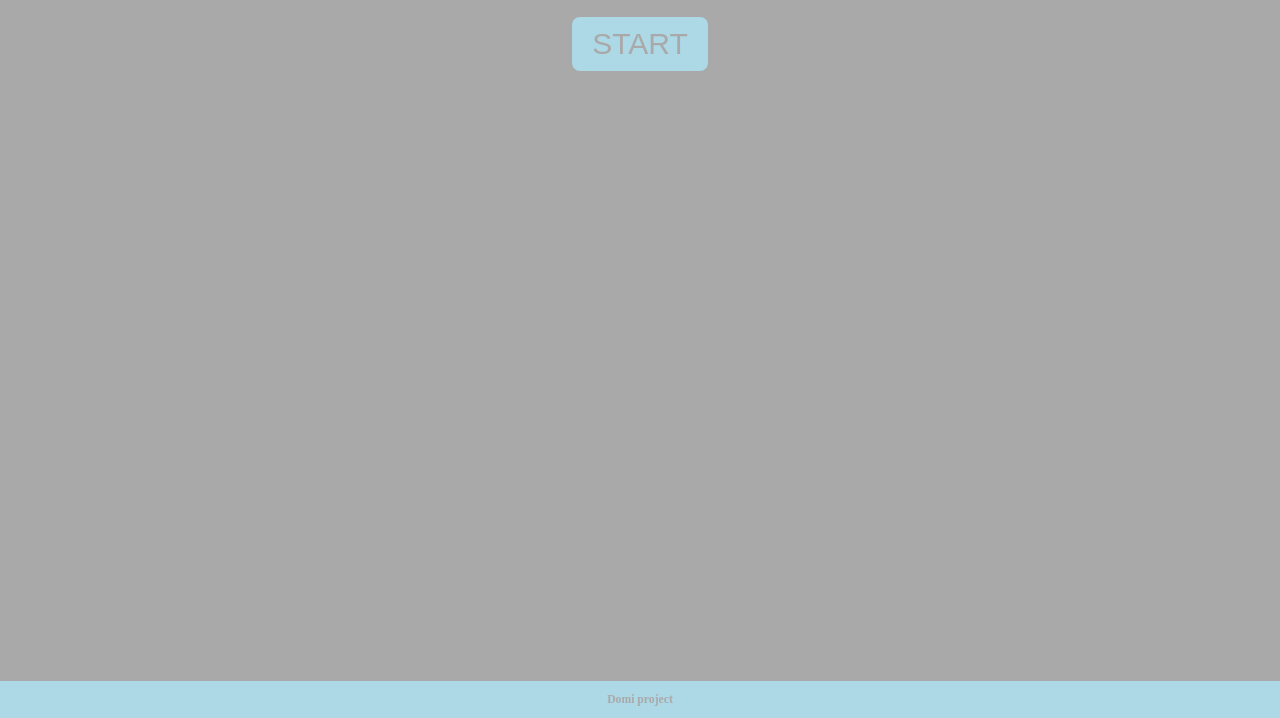
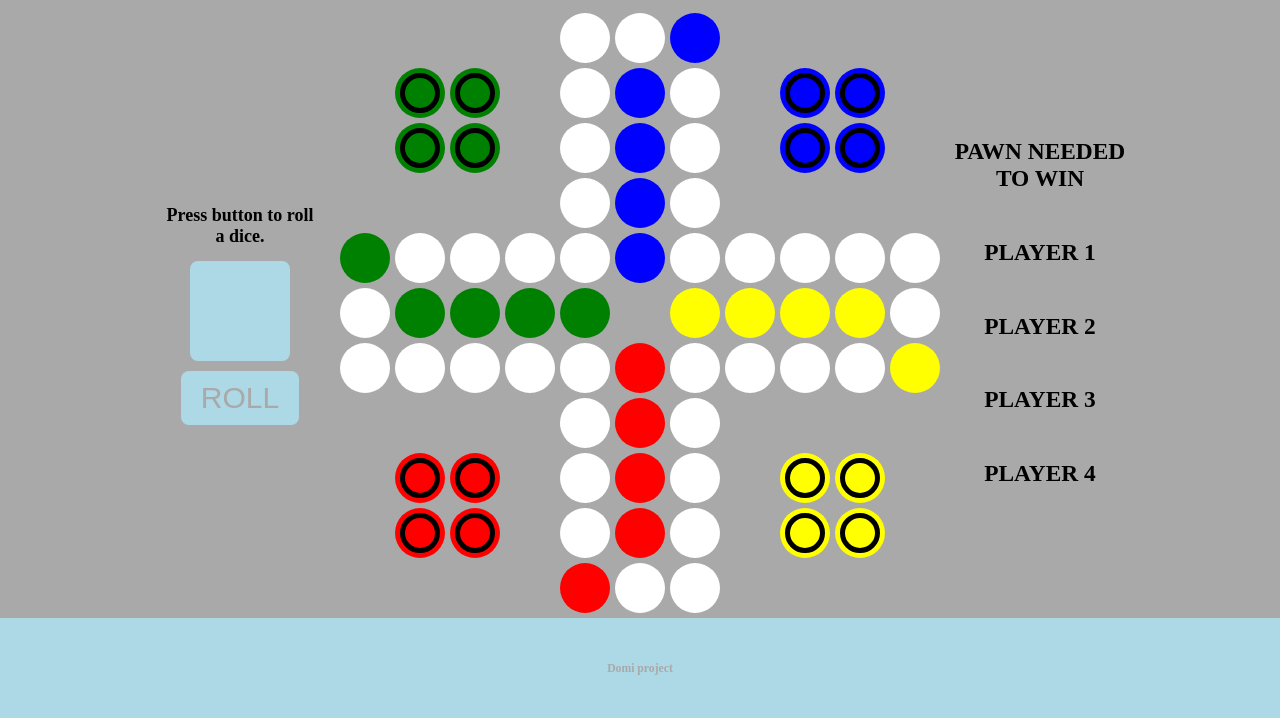
Before and after one commit to moonprincessdomi/ludo_js, a plain HTML site: page index.html in a window 1280 px wide. Both pictures are taken after a click on the button "NEW GAME". Shown: the part 82-800 px from the top of the page. Drawn offline with Linux system fonts and the light colour scheme; a web font is replaced by a local one.

Commit message:
Deleted start button; Added pawns on board with new game button click

```diff
--- a/index.html
+++ b/index.html
@@ -10,13 +10,10 @@
         <section class = "content">
             <nav>
                 <h1>Ludo</h1>
-                <button>new game</button>
+                <button id="newgame">new game</button>
                 <button>resume game</button>
                 <button>score</button>
             </nav>
-            <section class="start" id="start">
-                <button>start</button>
-            </section>
             <main>
                 <section class="diceroll" id="diceroll">
                     <h2>Press button to roll a dice.</h2>
@@ -26,23 +23,23 @@
                 <div id="loader"></div>
                 <section class="gameboard" id="gameboard">
                     <div class= "field" id="field1"></div><div class= "field" id="field2"></div><div class= "bluefield" id="field3"></div>
-                    <div class= "field" id="field40"></div><div class= "bluefield" id="fieldb1"></div><div class= "field" id="field4"></div>
-                    <div class= "field" id="field39"></div><div class= "bluefield" id="fieldb2"></div><div class= "field" id="field5"></div>
-                    <div class= "field" id="field38"></div><div class= "bluefield" id="fieldb3"></div><div class= "field" id="field6"></div>
+                    <div class= "field" id="field40"></div><div class= "bluefield" id="fieldblue1"></div><div class= "field" id="field4"></div>
+                    <div class= "field" id="field39"></div><div class= "bluefield" id="fieldblue2"></div><div class= "field" id="field5"></div>
+                    <div class= "field" id="field38"></div><div class= "bluefield" id="fieldblue3"></div><div class= "field" id="field6"></div>
 
-                    <div class= "greenfield" id="field33"></div><div class= "field" id="field34"></div><div class= "field" id="field35"></div><div class= "field" id="field36"></div><div class= "field" id="field37"></div><div class= "bluefield" id="fieldb4"></div></div><div class= "field" id="field7"></div><div class= "field" id="field8"></div><div class= "field" id="field9"></div><div class= "field" id="field10"></div><div class= "field" id="field11"></div>
-                    <div class= "field" id="field32"></div><div class= "greenfield" id="fieldg1"></div><div class= "greenfield" id="fieldg2"></div><div class= "greenfield" id="fieldg3"></div><div class= "greenfield" id="fieldg4"></div><div class= "yellowfield" id="fieldy4"></div><div class= "yellowfield" id="fieldy3"></div><div class= "yellowfield" id="fieldy2"></div><div class= "yellowfield" id="fieldy1"></div><div class= "field" id="field12"></div>
-                    <div class= "field" id="field31"></div><div class= "field" id="field30"></div><div class= "field" id="field29"></div><div class= "field" id="field28"></div><div class= "field" id="field27"></div><div class= "redfield" id="fieldr4"></div><div class= "field" id="field17"></div><div class= "field" id="field16"></div><div class= "field" id="field15"></div><div class= "field" id="field14"></div><div class= "yellowfield" id="field13"></div>
+                    <div class= "greenfield" id="field33"></div><div class= "field" id="field34"></div><div class= "field" id="field35"></div><div class= "field" id="field36"></div><div class= "field" id="field37"></div><div class= "bluefield" id="fieldblue4"></div></div><div class= "field" id="field7"></div><div class= "field" id="field8"></div><div class= "field" id="field9"></div><div class= "field" id="field10"></div><div class= "field" id="field11"></div>
+                    <div class= "field" id="field32"></div><div class= "greenfield" id="fieldgreen1"></div><div class= "greenfield" id="fieldgreen2"></div><div class= "greenfield" id="fieldgreen3"></div><div class= "greenfield" id="fieldgreen4"></div><div class= "yellowfield" id="fieldyellow4"></div><div class= "yellowfield" id="fieldyellow3"></div><div class= "yellowfield" id="fieldyellow2"></div><div class= "yellowfield" id="fieldyellow1"></div><div class= "field" id="field12"></div>
+                    <div class= "field" id="field31"></div><div class= "field" id="field30"></div><div class= "field" id="field29"></div><div class= "field" id="field28"></div><div class= "field" id="field27"></div><div class= "redfield" id="fieldred4"></div><div class= "field" id="field17"></div><div class= "field" id="field16"></div><div class= "field" id="field15"></div><div class= "field" id="field14"></div><div class= "yellowfield" id="field13"></div>
 
-                    <div class= "field" id="field26"></div><div class= "redfield" id="fieldr3"></div><div class= "field" id="field18"></div>
-                    <div class= "field" id="field25"></div><div class= "redfield" id="fieldr2"></div><div class= "field" id="field19"></div>
-                    <div class= "field" id="field24"></div><div class= "redfield" id="fieldr1"></div><div class= "field" id="field20"></div>
+                    <div class= "field" id="field26"></div><div class= "redfield" id="fieldred3"></div><div class= "field" id="field18"></div>
+                    <div class= "field" id="field25"></div><div class= "redfield" id="fieldred2"></div><div class= "field" id="field19"></div>
+                    <div class= "field" id="field24"></div><div class= "redfield" id="fieldred1"></div><div class= "field" id="field20"></div>
                     <div class= "redfield" id="field23"></div><div class= "field" id="field22"></div><div class= "field" id="field21"></div>
 
-                    <div class= "redfield" id="pawnr1"></div><div class= "redfield" id="pawnr2"></div><div class= "redfield" id="pawnr3"></div><div class= "redfield" id="pawnr4"></div>
-                    <div class= "yellowfield" id="pawny1"></div><div class= "yellowfield" id="pawny2"></div><div class= "yellowfield" id="pawny3"></div><div class= "yellowfield" id="pawny4"></div>
-                    <div class= "bluefield" id="pawnb1"></div><div class= "bluefield" id="pawnb2"></div><div class= "bluefield" id="pawnb3"></div><div class= "bluefield" id="pawnb4"></div>
-                    <div class= "greenfield" id="pawng1"></div><div class= "greenfield" id="pawng2"></div><div class= "greenfield" id="pawng3"></div><div class= "greenfield" id="pawng4"></div>
+                    <div class= "redfield" id="pawnred1"></div><div class= "redfield" id="pawnred2"></div><div class= "redfield" id="pawnred3"></div><div class= "redfield" id="pawnred4"></div>
+                    <div class= "yellowfield" id="pawnyellow1"></div><div class= "yellowfield" id="pawnyellow2"></div><div class= "yellowfield" id="pawnyellow3"></div><div class= "yellowfield" id="pawnyellow4"></div>
+                    <div class= "bluefield" id="pawnblue1"></div><div class= "bluefield" id="pawnblue2"></div><div class= "bluefield" id="pawnblue3"></div><div class= "bluefield" id="pawnblue4"></div>
+                    <div class= "greenfield" id="pawngreen1"></div><div class= "greenfield" id="pawngreen2"></div><div class= "greenfield" id="pawngreen3"></div><div class= "greenfield" id="pawngreen4"></div>
 
                 </section>
                 <section class="score" id="score">
--- a/src/css/style.css
+++ b/src/css/style.css
@@ -92,7 +92,7 @@ footer{
     padding: 20px;
     text-align: center;
     grid-area:dice;
-    display: none;
+    display: flex;
 }
 
 .dice{
@@ -134,22 +134,22 @@ main{
 /*GAMEBOARD PART*/
 
 .gameboard{
-    display: none;
+    display: grid;
     grid-area: gameboard;
     grid-gap:5px;
     grid-template-columns:50px 50px 50px 50px 50px 50px 50px 50px 50px 50px 50px;
     grid-template-rows: 50px 50px 50px 50px 50px 50px 50px 50px 50px 50px 50px;
     grid-template-areas:
     ". . . . field1 field2 field3 . . . ."
-    ". pawng1 pawng2 . field40 fieldb1 field4 . pawnb1 pawnb2 ."
-    ". pawng3 pawng4 . field39 fieldb2 field5 . pawnb3 pawnb4 ."
-    ". . . . field38 fieldb3 field6 . . . ."
-    "field33 field34 field35 field36 field37 fieldb4 field7 field8 field9 field10 field11"
-    "field32 fieldg1 fieldg2 fieldg3 fieldg4 . fieldy4 fieldy3 fieldy2 fieldy1 field12"
-    "field31 field30 field29 field28 field27 fieldr4 field17 field16 field15 field14 field13"
-    ". . . . field26 fieldr3 field18 . . . ."
-    ". pawnr1 pawnr2 . field25 fieldr2 field19 . pawny1 pawny2 ."
-    ". pawnr3 pawnr4 . field24 fieldr1 field20 . pawny3 pawny4 ."
+    ". pawngreen1 pawngreen2 . field40 fieldblue1 field4 . pawnblue1 pawnblue2 ."
+    ". pawngreen3 pawngreen4 . field39 fieldblue2 field5 . pawnblue3 pawnblue4 ."
+    ". . . . field38 fieldblue3 field6 . . . ."
+    "field33 field34 field35 field36 field37 fieldblue4 field7 field8 field9 field10 field11"
+    "field32 fieldgreen1 fieldgreen2 fieldgreen3 fieldgreen4 . fieldyellow4 fieldyellow3 fieldyellow2 fieldyellow1 field12"
+    "field31 field30 field29 field28 field27 fieldred4 field17 field16 field15 field14 field13"
+    ". . . . field26 fieldred3 field18 . . . ."
+    ". pawnred1 pawnred2 . field25 fieldred2 field19 . pawnyellow1 pawnyellow2 ."
+    ". pawnred3 pawnred4 . field24 fieldred1 field20 . pawnyellow3 pawnyellow4 ."
     ". . . . field23 field22 field21 . . . .";
     min-width: 600px;
     min-height: 600px;
@@ -193,8 +193,19 @@ main{
 .score{
     grid-area:score;
     text-align: center;
-    display: none;
+    display: flex;
 }
+
+.pawn{
+    border-color: black;
+    border-style: solid;
+    border-width: thick;
+    width: 30px;
+    height: 30px;
+    justify-self: center;
+}
+
+/*LOADER AND OTHERS*/
 
 #loader {
     position: absolute;
--- a/src/js/index.js
+++ b/src/js/index.js
@@ -83,6 +83,8 @@ switch (dice_value) {
     }
 }
 
+const PLAYERS = ["green", "red", "yellow", "blue"];
+
 function loadBoard() {
     console.log("aaa");
     // for(let i= 1; i <=30; i++){
@@ -96,10 +98,36 @@ function loadBoard() {
     for(let i = 0; i <childBoards.length;i++){
         let childBoard = childBoards[i];
         childBoard.style.gridArea = childBoard.id;
-        console.log(childBoard.id);
-        console.log(childBoard.style.gridArea);
+        //console.log(childBoard.id);
+        //console.log(childBoard.style.gridArea);
+    }
 
-    }
+
+
+    // const pawns = {};
+    // PLAYERS.forEach(color => {
+    //     pawns[color] = [];
+    //     for(let i =1; i <=4; i++){
+    //         pawns[color].push(document.getElementById(`pawn${color}${i}`));
+    //     }
+    // });
+}
+
+
+function Start(){
+    console.log("start");
+    const pawns = PLAYERS.reduce((prev, color) => {
+        prev[color] = [];
+        for(let i =1; i <=4; i++){
+            prev[color].push(document.getElementById(`pawn${color}${i}`));
+            let newpawn = document.createElement("div");
+            newpawn.id = `mpawn${color}${i}`;
+            newpawn.className = `pawn ${color}field`;
+            newpawn.style.gridArea = `pawn${color}${i}`;
+            document.getElementById("gameboard").appendChild(newpawn);
+        }
+        return prev;
+    }, {});
 }
 
 var Init;
@@ -112,6 +140,6 @@ function InitStart(){
     Init =  setTimeout(loadBoard,3000);
 }
 
-//document.getElementsByTagName("body")[0].onload = InitStart;
+document.getElementsByTagName("body")[0].onload = InitStart;
 document.getElementById("roll").onclick = diceRoll;
-document.getElementById("start").onclick = InitStart;
+document.getElementById("newgame").onclick = Start;
```
